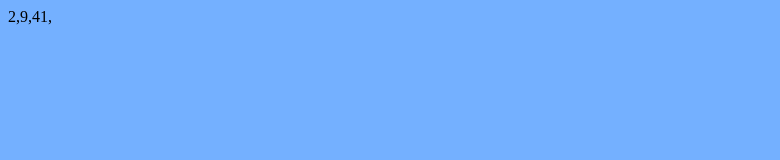
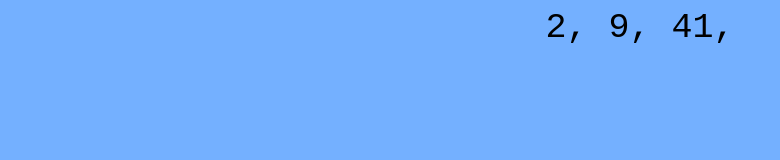
Before and after one commit to KubaPilat/Szkola-JavaScript, a plain HTML site: page index.html in a window 1280 px wide. Shown: the whole page, without its empty margins (0-780 px from the left). Drawn offline with Linux system fonts and the light colour scheme.

Commit message:
Dodanie CSS

```diff
--- a/index.html
+++ b/index.html
@@ -9,7 +9,8 @@
   <body bgcolor=#74BOFF>
 
 
-
+	<div id="js">
   <script src="script.js"></script>
+	</div>
   </body>
 </html>
--- a/script.js
+++ b/script.js
@@ -1,5 +1,5 @@
 var tab = [2, 9, 41]
 
 for (i = 0; i<3 ; i++) {
-	document.write(tab[i], ",")
+	document.write(tab[i], ", ")
 }
--- a/style.css
+++ b/style.css
@@ -0,0 +1,5 @@
+#js{
+	text-align: center;
+	font-size: 35px;
+	font-family: 'Courier New', monospace;
+}
```
